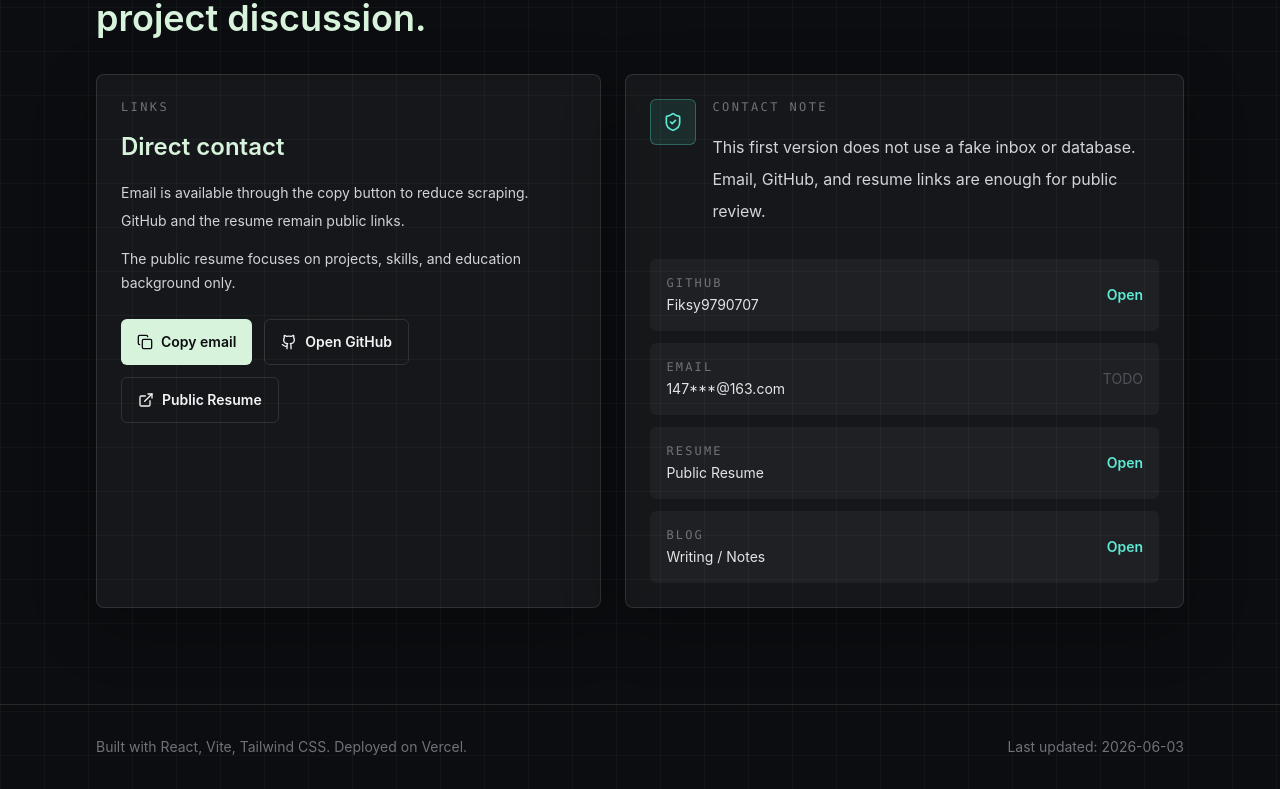
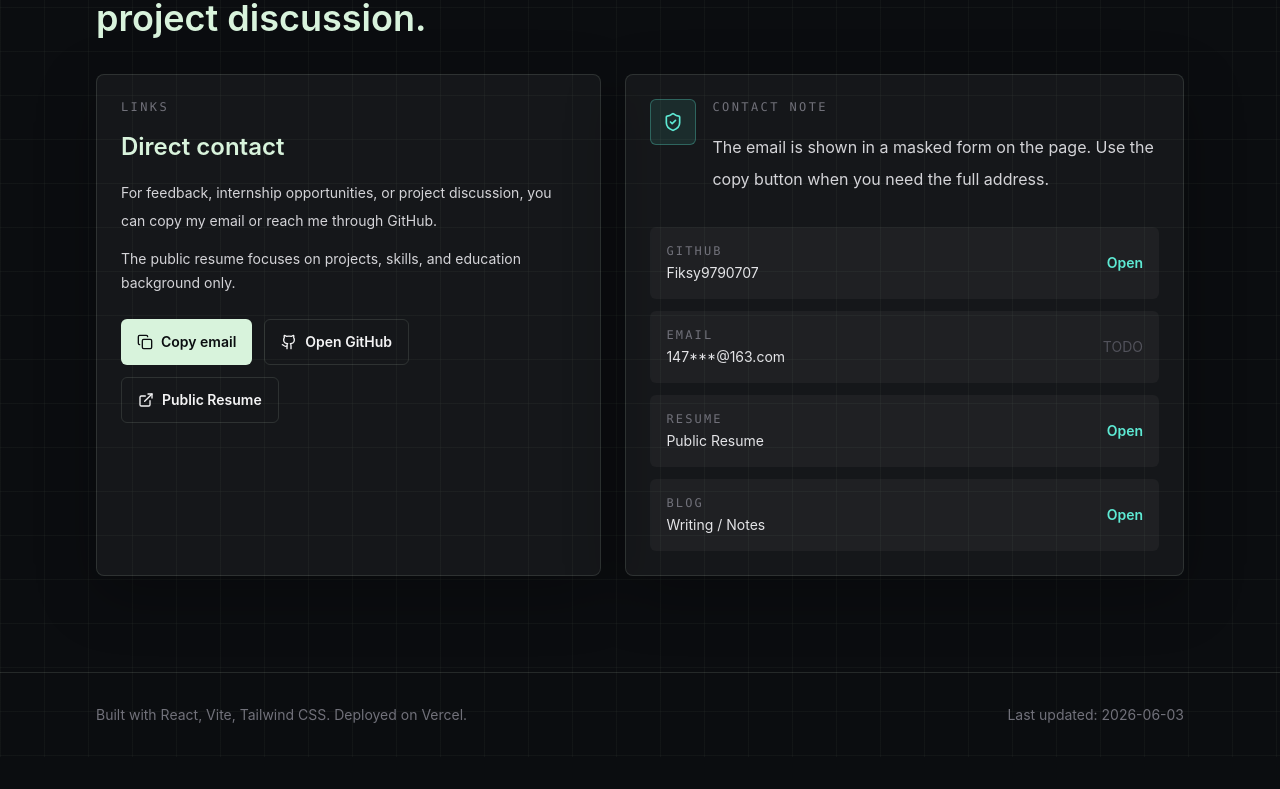
Before and after one commit to Fiksy9790707/eric-portfolio, a React (Vite) app: page / in a window 1280 px wide. Shown: the part 4921-5710 px from the top of the page. After the commit the page ends 5678 px from the top, so only its background shows below. Built offline with nearby package versions, Linux system fonts and the light colour scheme.

Commit message:
Clarify contact copy

```diff
--- a/src/data/profile.ts
+++ b/src/data/profile.ts
@@ -2379,8 +2379,8 @@ export const profile: PortfolioProfile = {
       emailCopied: { en: "Email copied.", zh: "邮箱已复制。" },
       directTitle: { en: "Direct contact", zh: "直接联系" },
       directDescription: {
-        en: "Email is available through the copy button to reduce scraping. GitHub and the resume remain public links.",
-        zh: "邮箱通过复制按钮提供，减少直接抓取。GitHub 和简历保持公开链接。",
+        en: "For feedback, internship opportunities, or project discussion, you can copy my email or reach me through GitHub.",
+        zh: "如果想交流项目、反馈建议或实习机会，可以复制邮箱，或通过 GitHub 联系我。",
       },
       resumeDescription: {
         en: "The public resume focuses on projects, skills, and education background only.",
@@ -2391,8 +2391,8 @@ export const profile: PortfolioProfile = {
       resumeDirect: { en: "Public Resume", zh: "公开版简历" },
       formNoteTitle: { en: "Contact note", zh: "联系说明" },
       formNoteBody: {
-        en: "This first version does not use a fake inbox or database. Email, GitHub, and resume links are enough for public review.",
-        zh: "第一版不做假的收件箱或数据库。邮箱、GitHub 和简历链接已经足够公开审阅。",
+        en: "The email is shown in a masked form on the page. Use the copy button when you need the full address.",
+        zh: "页面只展示遮挡后的邮箱，需要完整地址时点击复制按钮即可。",
       },
       name: { en: "Name", zh: "姓名" },
       email: { en: "Email", zh: "邮箱" },
```
